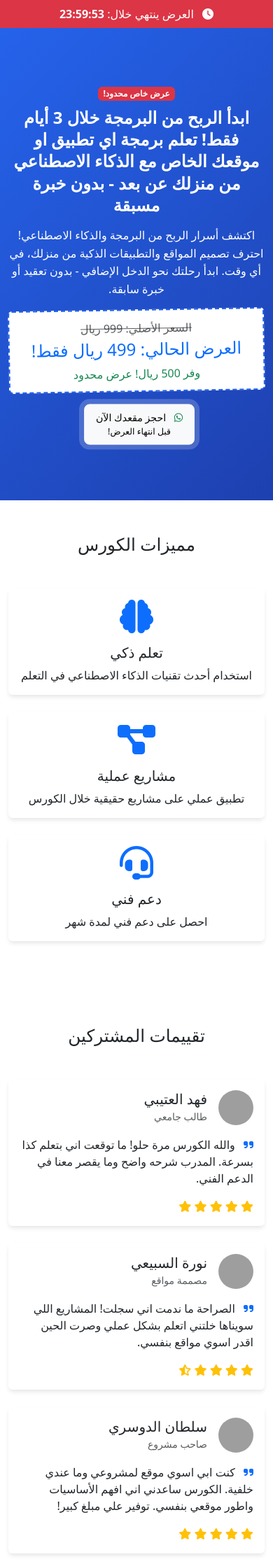
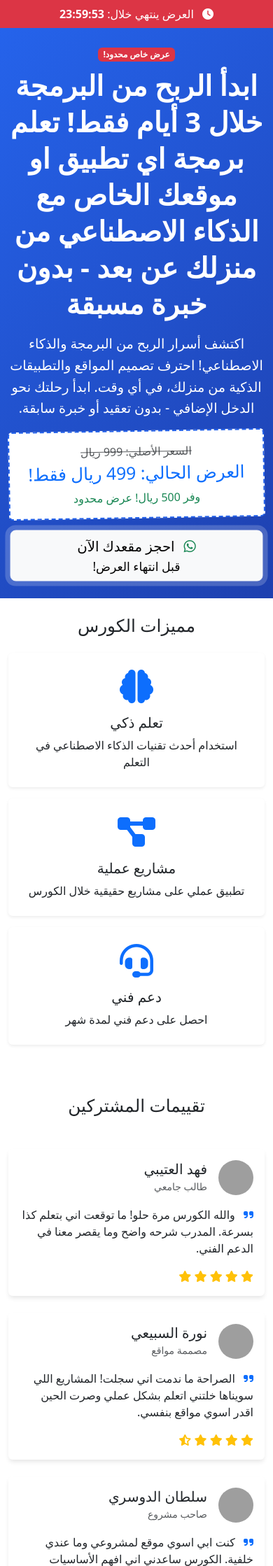
Before and after one commit to Abdualzizsm/cors, a Flask app: page / in a window 390 px wide. Shown: the part 62-2300 px from the top of the page at 70% size. Run offline with Flask 3, Linux system fonts and the light colour scheme; grey boxes are pictures that could not be loaded.

Commit message:
تحسين تجربة المستخدم على أجهزة iPhone: - إضافة تنسيقات خاصة للآيفون - تحسين أحجام الخطوط والمسافات - تحسين أداء الأزرار للمس - إضافة تأثيرات بصرية وظلال - تحسين التجاوب مع مختلف أحجام الشاشات

```diff
--- a/templates/index.html
+++ b/templates/index.html
@@ -14,50 +14,109 @@
         line-height: 1.6;
     }
 
-    /* تنسيقات للشاشات المتوسطة */
-    @media (max-width: 991px) {
+    /* تنسيقات خاصة للآيفون */
+    @supports (-webkit-touch-callout: none) {
+        /* تحسين التمرير والحركة */
+        .smooth-scroll {
+            -webkit-overflow-scrolling: touch;
+            scroll-behavior: smooth;
+        }
+
+        /* تحسين عرض الأزرار للمس */
+        .btn {
+            min-height: 44px; /* الحد الأدنى الموصى به من Apple */
+            display: flex;
+            align-items: center;
+            justify-content: center;
+            touch-action: manipulation;
+        }
+
+        /* منع تحديد النص عند النقر */
+        .no-select {
+            -webkit-touch-callout: none;
+            -webkit-user-select: none;
+            user-select: none;
+        }
+
+        /* تحسين قراءة النصوص */
         .hero h1 {
-            font-size: 2rem;
-            margin-bottom: 1rem;
+            font-size: 1.8rem;
+            letter-spacing: -0.02em;
         }
 
         .hero .lead {
             font-size: 1.1rem;
+            letter-spacing: -0.01em;
         }
 
+        /* تحسين شكل صندوق السعر */
         .price-box {
-            padding: 1rem !important;
-        }
-    }
-
-    /* تنسيقات للشاشات الصغيرة */
-    @media (max-width: 576px) {
-        .hero h1 {
-            font-size: 1.5rem;
-            margin-bottom: 0.8rem;
+            border-radius: 12px;
+            box-shadow: 0 2px 8px rgba(0,0,0,0.1);
         }
 
-        .hero .lead {
-            font-size: 1rem;
+        /* تحسين أزرار CTA */
+        .cta-buttons .btn {
+            width: 100%;
+            margin-bottom: 0.5rem;
+            border-radius: 10px;
+            padding: 0.8rem;
         }
 
-        .hero .btn-lg {
-            font-size: 0.9rem;
-            padding: 0.5rem 1rem !important;
+        /* تحسين المسافات للشاشات الصغيرة */
+        @media (max-width: 428px) { /* حجم شاشة iPhone 13 Pro Max */
+            .container {
+                padding-left: 16px;
+                padding-right: 16px;
+            }
+
+            .hero {
+                padding-top: 2rem;
+                padding-bottom: 2rem;
+            }
+
+            .section {
+                padding-top: 2.5rem;
+                padding-bottom: 2.5rem;
+            }
+
+            /* تحسين حجم الخط في Timer Bar */
+            .timer-bar {
+                font-size: 0.9rem;
+                padding: 0.5rem 0;
+            }
+
+            /* تحسين العرض في الصفحة الرئيسية */
+            .features .card {
+                margin-bottom: 1rem;
+                border-radius: 12px;
+            }
+
+            .testimonials .card {
+                margin-bottom: 1rem;
+                border-radius: 12px;
+            }
         }
 
-        .price-box {
-            padding: 0.8rem !important;
-        }
+        /* تحسينات خاصة للـ iPhone Pro */
+        @media (max-width: 390px) { /* حجم شاشة iPhone 13/14 Pro */
+            .hero h1 {
+                font-size: 1.6rem;
+            }
 
-        .price-box h2 {
-            font-size: 1.5rem;
+            .hero .lead {
+                font-size: 1rem;
+            }
+
+            .price-box h2 {
+                font-size: 1.4rem;
+            }
         }
     }
 </style>
 
 <!-- Timer Bar -->
-<div class="timer-bar bg-danger text-white text-center py-2 sticky-top">
+<div class="timer-bar bg-danger text-white text-center py-2 sticky-top no-select">
     <div class="container">
         <p class="mb-0">
             <i class="fas fa-clock me-2"></i>
@@ -67,7 +126,7 @@
 </div>
 
 <!-- Hero Section -->
-<section class="hero bg-primary text-white py-4 py-lg-5">
+<section class="hero bg-primary text-white py-4 py-lg-5 no-select">
     <div class="container">
         <div class="row align-items-center">
             <div class="col-lg-6">
@@ -79,17 +138,12 @@
                     <h2 class="text-primary mb-2">العرض الحالي: 499 ريال فقط!</h2>
                     <p class="text-success mb-0">وفر 500 ريال! عرض محدود</p>
                 </div>
-                <div class="cta-buttons">
-                    <a href="#contact" class="btn btn-light btn-lg px-3 px-lg-4 me-2 pulse-button">
+                <div class="cta-buttons d-grid gap-2">
+                    <a href="#contact" class="btn btn-light btn-lg pulse-button">
                         <i class="fab fa-whatsapp text-success me-2"></i>
                         احجز مقعدك الآن
                         <small class="d-block">قبل انتهاء العرض!</small>
                     </a>
-                </div>
-            </div>
-            <div class="col-lg-6">
-                <div class="hero-image-placeholder">
-                    <!-- تم إزالة اللوقو -->
                 </div>
             </div>
         </div>
@@ -97,31 +151,31 @@
 </section>
 
 <!-- Features Section -->
-<section class="features py-5">
+<section class="features py-4 py-lg-5 section no-select">
     <div class="container">
-        <h2 class="text-center mb-5">مميزات الكورس</h2>
-        <div class="row">
-            <div class="col-md-4 mb-4">
-                <div class="card h-100">
-                    <div class="card-body text-center">
+        <h2 class="text-center mb-4">مميزات الكورس</h2>
+        <div class="row g-3">
+            <div class="col-md-4">
+                <div class="card h-100 border-0 shadow-sm">
+                    <div class="card-body text-center p-4">
                         <i class="fas fa-brain fa-3x text-primary mb-3"></i>
                         <h5 class="card-title">تعلم ذكي</h5>
                         <p class="card-text">استخدام أحدث تقنيات الذكاء الاصطناعي في التعلم</p>
                     </div>
                 </div>
             </div>
-            <div class="col-md-4 mb-4">
-                <div class="card h-100">
-                    <div class="card-body text-center">
+            <div class="col-md-4">
+                <div class="card h-100 border-0 shadow-sm">
+                    <div class="card-body text-center p-4">
                         <i class="fas fa-project-diagram fa-3x text-primary mb-3"></i>
                         <h5 class="card-title">مشاريع عملية</h5>
                         <p class="card-text">تطبيق عملي على مشاريع حقيقية خلال الكورس</p>
                     </div>
                 </div>
             </div>
-            <div class="col-md-4 mb-4">
-                <div class="card h-100">
-                    <div class="card-body text-center">
+            <div class="col-md-4">
+                <div class="card h-100 border-0 shadow-sm">
+                    <div class="card-body text-center p-4">
                         <i class="fas fa-headset fa-3x text-primary mb-3"></i>
                         <h5 class="card-title">دعم فني</h5>
                         <p class="card-text">احصل على دعم فني لمدة شهر</p>
```
